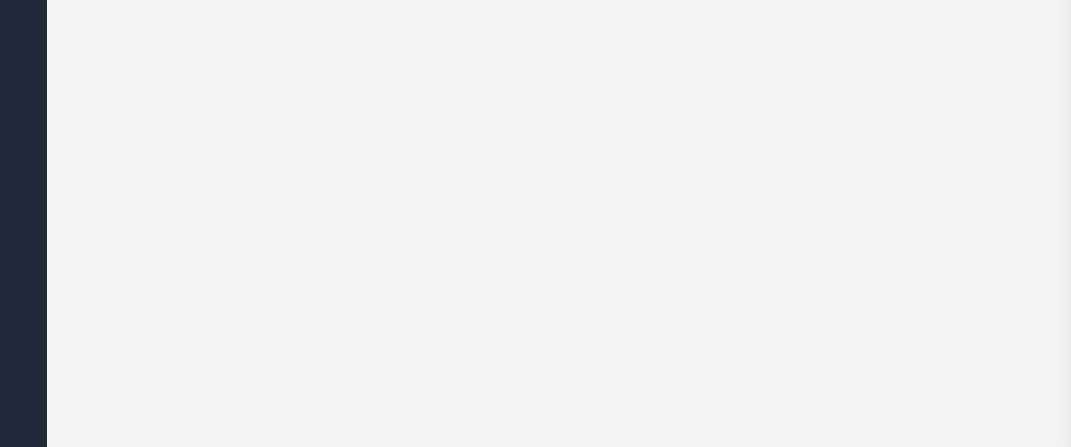
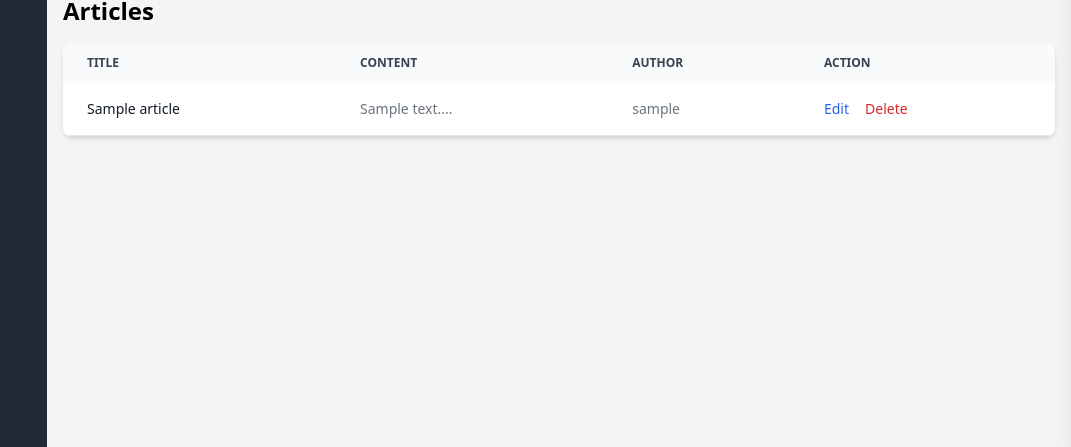
Before and after one commit to saalmahm/MyBlogPlatform, a PHP site: page /pages/bord-articles.php in a window 1280 px wide. Shown: the part 353-800 px from the top of the page, without its empty margins (209-1280 px from the left). Run offline with PHP 8.4, Linux system fonts and the light colour scheme; tables that the repository leaves empty or names only in its code hold one stand-in row (values such as "Sample post"); some libraries are stand-ins or nearby versions.

Commit message:
Afficher les erticles disponibles dans un table pour que l'admin le gérer

```diff
--- a/pages/bord-articles.php
+++ b/pages/bord-articles.php
@@ -2,6 +2,12 @@
 session_start();
 $userLoggedIn = isset($_SESSION['user_id']);
 
+include("../includes/db.php");
+
+$sql = "SELECT articles.id, articles.title, articles.content, users.username
+        FROM articles
+        JOIN users ON articles.user_id = users.id";
+$result = mysqli_query($conn, $sql);
 ?>
 
 <!DOCTYPE html>
@@ -9,20 +15,19 @@ $userLoggedIn = isset($_SESSION['user_id']);
 <head>
   <meta charset="UTF-8">
   <meta name="viewport" content="width=device-width, initial-scale=1.0">
-  <title>Dashboard</title>
+  <title>Articles Dashboard</title>
   <script src="https://cdn.tailwindcss.com"></script>
 </head>
 
 <body class="bg-gray-100 font-sans">
 <header class="flex justify-between p-4">
     <a href="/index.php" id="cars">
-        <img src="images/cars.gif" alt="">
+        <img src="images/cars.gif" alt="Logo">
     </a>
     <div class="lg:hidden" id="burger-icon">
         <img src="/images/menu.png" alt="Menu">
     </div>
-    <div id="sidebar"
-        class="shadow-xl fixed top-0 right-0 w-1/3 h-full bg-gray-200 z-50 transform translate-x-full duration-300">
+    <div id="sidebar" class="shadow-xl fixed top-0 right-0 w-1/3 h-full bg-gray-200 z-50 transform translate-x-full duration-300">
         <div class="flex justify-end p-4">
             <button id="close-sidebar" class="text-3xl">X</button>
         </div>
@@ -40,26 +45,14 @@ $userLoggedIn = isset($_SESSION['user_id']);
     </div>
     <div class="hidden lg:flex justify-center space-x-4">
         <ul class="flex items-center text-sm font-medium text-gray-400 mb-0">
-            <li>
-                <a href="/home.php" class="hover:underline me-4 md:me-6">Home</a>
-            </li>
-            <li>
-                <a href="/index.php" class="hover:underline me-4 md:me-6">Blog</a>
-            </li>
+            <li><a href="/home.php" class="hover:underline me-4 md:me-6">Home</a></li>
+            <li><a href="/index.php" class="hover:underline me-4 md:me-6">Blog</a></li>
             <?php if ($userLoggedIn): ?>
-                <li>
-                    <a href="/pages/profile.php" class="hover:underline me-4 md:me-6">Profile</a>
-                </li>
-                <li>
-                    <a href="/pages/dashboard.php" class="hover:underline me-4 md:me-6">Dashboard</a>
-                </li>
-                <li>
-                    <a href="/pages/logout.php" class="text-red-500 hover:underline me-4 md:me-6">Log out</a>
-                </li>
+                <li><a href="/pages/profile.php" class="hover:underline me-4 md:me-6">Profile</a></li>
+                <li><a href="/pages/dashboard.php" class="hover:underline me-4 md:me-6">Dashboard</a></li>
+                <li><a href="/pages/logout.php" class="text-red-500 hover:underline me-4 md:me-6">Log out</a></li>
             <?php else: ?>
-                <li>
-                    <a href="/pages/signup.php" class="text-white bg-gradient-to-r from-blue-500 via-blue-600 to-blue-700 hover:bg-gradient-to-br focus:ring-4 focus:outline-none focus:ring-blue-300 dark:focus:ring-blue-800 font-medium rounded-lg text-sm px-5 py-2.5 text-center me-2 mb-2 me-4 md:me-6">Sign Up</a>
-                </li>
+                <li><a href="/pages/signup.php" class="text-white bg-gradient-to-r from-blue-500 via-blue-600 to-blue-700 hover:bg-gradient-to-br focus:ring-4 focus:outline-none focus:ring-blue-300 dark:focus:ring-blue-800 font-medium rounded-lg text-sm px-5 py-2.5 text-center me-2 mb-2 me-4 md:me-6">Sign Up</a></li>
             <?php endif; ?>
         </ul>
     </div>
@@ -81,9 +74,44 @@ $userLoggedIn = isset($_SESSION['user_id']);
                 <button id="categories-btn" class="block w-full px-4 py-2 text-sm hover:bg-purple-600 text-purple-300">Tags</button>
             </a>
             <a href="statistiques.php"><button class="block w-full px-4 py-2 text-sm hover:bg-yellow-600 text-yellow-300">Statistics</button></a>
-
         </nav>
     </aside>
+    <main class="ml-64 p-4 w-full">
+        <div class="flex justify-between">
+            <h1 class="text-2xl font-bold mb-4">Articles</h1>
+        </div>
+        <div class="relative overflow-x-auto shadow-md sm:rounded-lg">
+            <table class="w-full text-sm text-left rtl:text-right text-gray-500 dark:text-gray-400">
+                <thead class="text-xs text-gray-700 uppercase bg-gray-50 dark:bg-gray-700 dark:text-gray-400">
+                    <tr>
+                        <th scope="col" class="px-6 py-3">Title</th>
+                        <th scope="col" class="px-6 py-3">Content</th>
+                        <th scope="col" class="px-6 py-3">Author</th>
+                        <th scope="col" class="px-6 py-3">Action</th>
+                    </tr>
+                </thead>
+                <tbody>
+                    <?php
+                    if (mysqli_num_rows($result) > 0) {
+                        while ($row = mysqli_fetch_assoc($result)) {
+                            echo '<tr class="odd:bg-white odd:dark:bg-gray-900 even:bg-gray-50 even:dark:bg-gray-800 border-b dark:border-gray-700">';
+                            echo '<td class="px-6 py-4 font-medium text-gray-900 whitespace-nowrap dark:text-white">' . $row['title'] . '</td>';
+                            echo '<td class="px-6 py-4">' . substr($row['content'], 0, 100) . '...</td>';
+                            echo '<td class="px-6 py-4">' . $row['username'] . '</td>';
+                            echo '<td class="px-6 py-4">';
+                            echo '<a href="edit-article.php?edit_article_id=' . $row['id'] . '" class="font-medium text-blue-600 hover:underline pr-4">Edit</a>';
+                            echo '<a href="delete-article.php?delete_article_id=' . $row['id'] . '" class="font-medium text-red-600 hover:underline">Delete</a>';
+                            echo '</td>';
+                            echo '</tr>';
+                        }
+                    } else {
+                        echo '<tr><td colspan="4" class="text-center px-6 py-4">No articles found</td></tr>';
+                    }
+                    ?>
+                </tbody>
+            </table>
+        </div>
+    </main>
 </div>
 
 </body>
```
